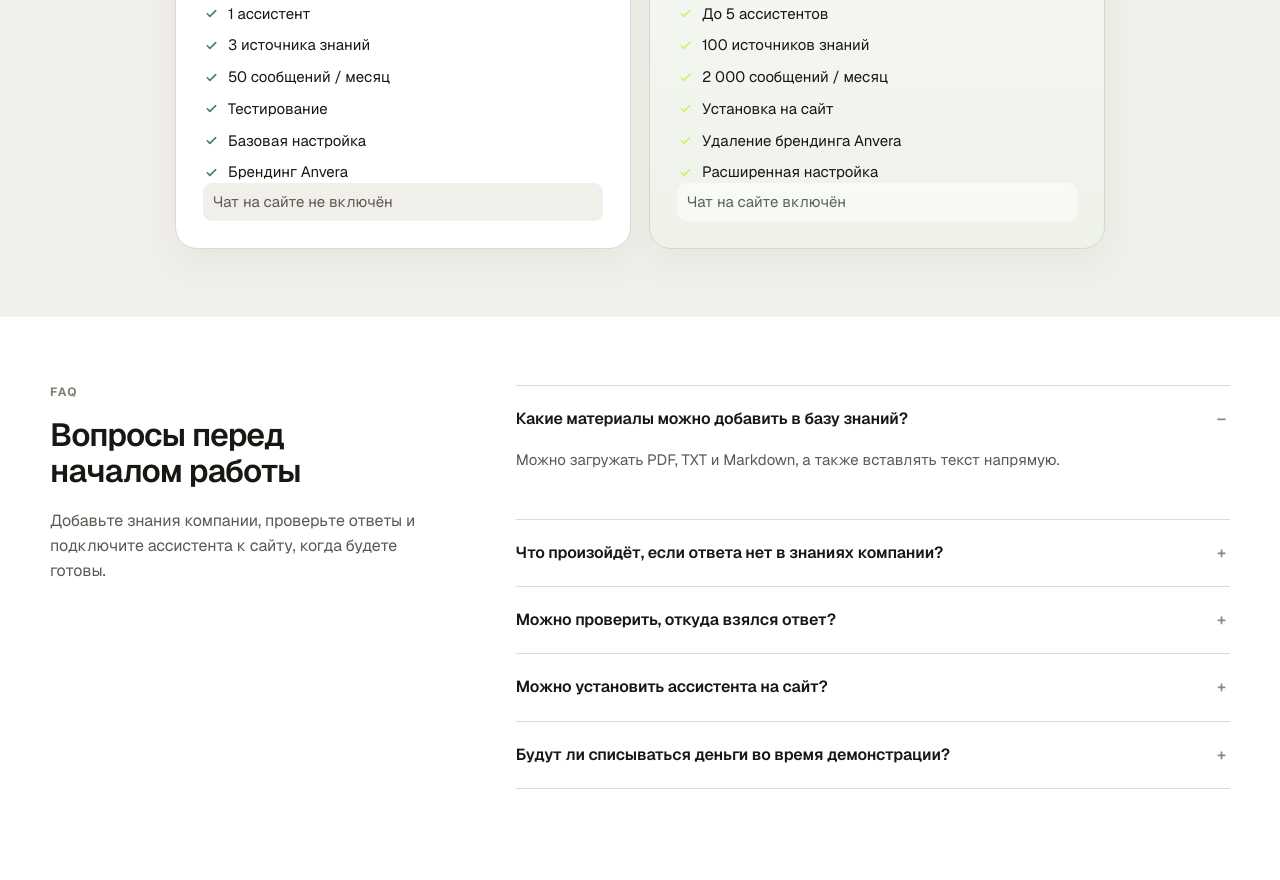
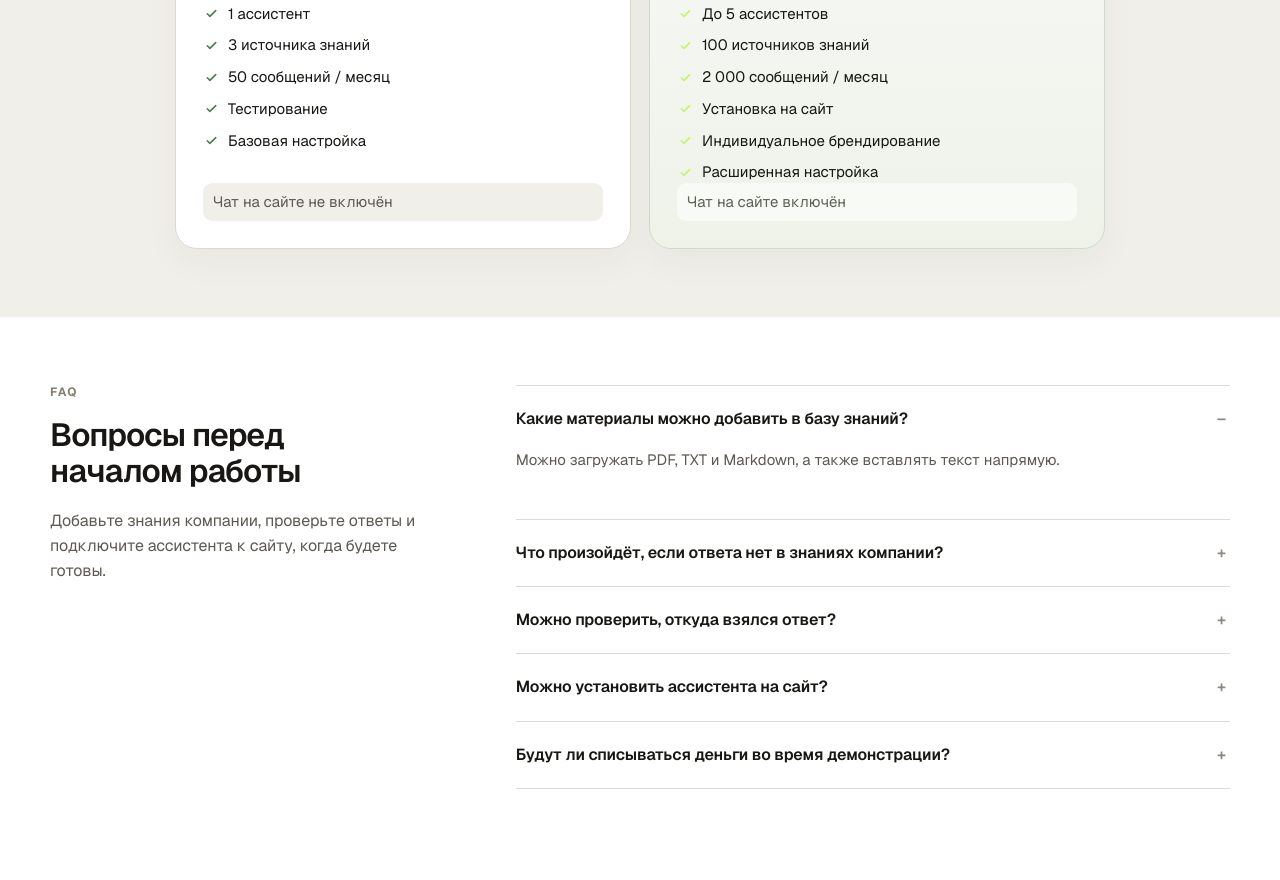
Before and after one commit to Sviatana/aqena, a Next.js app: page / in a window 1280 px wide. Shown: the part 3820-4700 px from the top of the page. Built offline with nearby package versions, Linux system fonts and the light colour scheme; no server answers.

Commit message:
fix: clarify branding in Anvera plans

```diff
--- a/src/app/page.tsx
+++ b/src/app/page.tsx
@@ -857,10 +857,6 @@ export default async function Home() {
                   <CheckIcon />
                   {copy.pricing.basicCustomization}
                 </li>
-                <li>
-                  <CheckIcon />
-                  {copy.pricing.anveraBranding}
-                </li>
               </ul>
 
               <div className="plan-limit">
@@ -915,7 +911,7 @@ export default async function Home() {
                 </li>
                 <li>
                   <CheckIcon />
-                  {copy.pricing.removeBranding}
+                  {copy.pricing.customBranding}
                 </li>
                 <li>
                   <CheckIcon />
--- a/src/i18n/config.ts
+++ b/src/i18n/config.ts
@@ -587,7 +587,6 @@ export type Dictionary = {
       freeMessages: string;
       playground: string;
       basicCustomization: string;
-      anveraBranding: string;
       freeLimit: string;
       bestForWebsites: string;
       proName: string;
@@ -598,7 +597,7 @@ export type Dictionary = {
       proSources: string;
       proMessages: string;
       addWebsite: string;
-      removeBranding: string;
+      customBranding: string;
       advancedCustomization: string;
       proNote: string;
     };
--- a/src/i18n/dictionaries/en.ts
+++ b/src/i18n/dictionaries/en.ts
@@ -174,7 +174,7 @@ export const en = {
       featureEmbed:
         "Website embed",
       featureBranding:
-        "Remove Anvera branding",
+        "Custom branding",
       featureCustomization:
         "Advanced customization",
 
@@ -999,8 +999,6 @@ export const en = {
         "Playground",
       basicCustomization:
         "Basic customization",
-      anveraBranding:
-        "Anvera branding",
       freeLimit:
         "Website chat not included",
       bestForWebsites:
@@ -1021,8 +1019,8 @@ export const en = {
         "2,000 messages / month",
       addWebsite:
         "Add to your website",
-      removeBranding:
-        "Remove Anvera branding",
+      customBranding:
+        "Custom branding",
       advancedCustomization:
         "Advanced customization",
       proNote:
--- a/src/i18n/dictionaries/ru.ts
+++ b/src/i18n/dictionaries/ru.ts
@@ -175,7 +175,7 @@ export const ru = {
       featureEmbed:
         "Установка на сайт",
       featureBranding:
-        "Удаление брендинга Anvera",
+        "Индивидуальное брендирование",
       featureCustomization:
         "Расширенная настройка",
 
@@ -1000,8 +1000,6 @@ export const ru = {
         "Тестирование",
       basicCustomization:
         "Базовая настройка",
-      anveraBranding:
-        "Брендинг Anvera",
       freeLimit:
         "Чат на сайте не включён",
       bestForWebsites:
@@ -1022,8 +1020,8 @@ export const ru = {
         "2 000 сообщений / месяц",
       addWebsite:
         "Установка на сайт",
-      removeBranding:
-        "Удаление брендинга Anvera",
+      customBranding:
+        "Индивидуальное брендирование",
       advancedCustomization:
         "Расширенная настройка",
       proNote:
```
